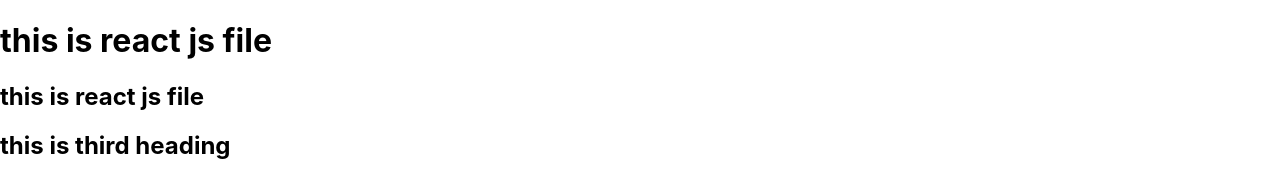
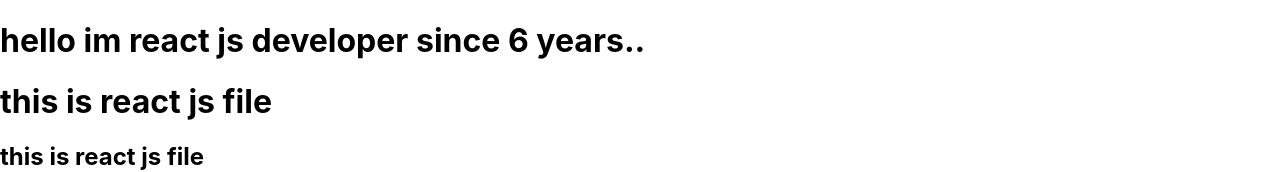
Before and after one commit to moolraaj/deploy-site, a React (Create React App) app: page / in a window 1280 px wide. Shown: the top 172 px of the page. Built offline with nearby package versions, Linux system fonts and the light colour scheme; no server answers.

Commit message:
this commit goes to naveen branch

```diff
--- a/src/App.js
+++ b/src/App.js
@@ -5,6 +5,7 @@ import New from './New';
 function App() {
   return (
      <>
+     <h1>hello im react js developer since 6 years..</h1>
      <h1>this is react js file</h1>
      <h2>this is react js file</h2>
      <h2>this is third heading</h2>
```
Also changed, not shown: 1 other file (tests, documents, lock files or other folders).
